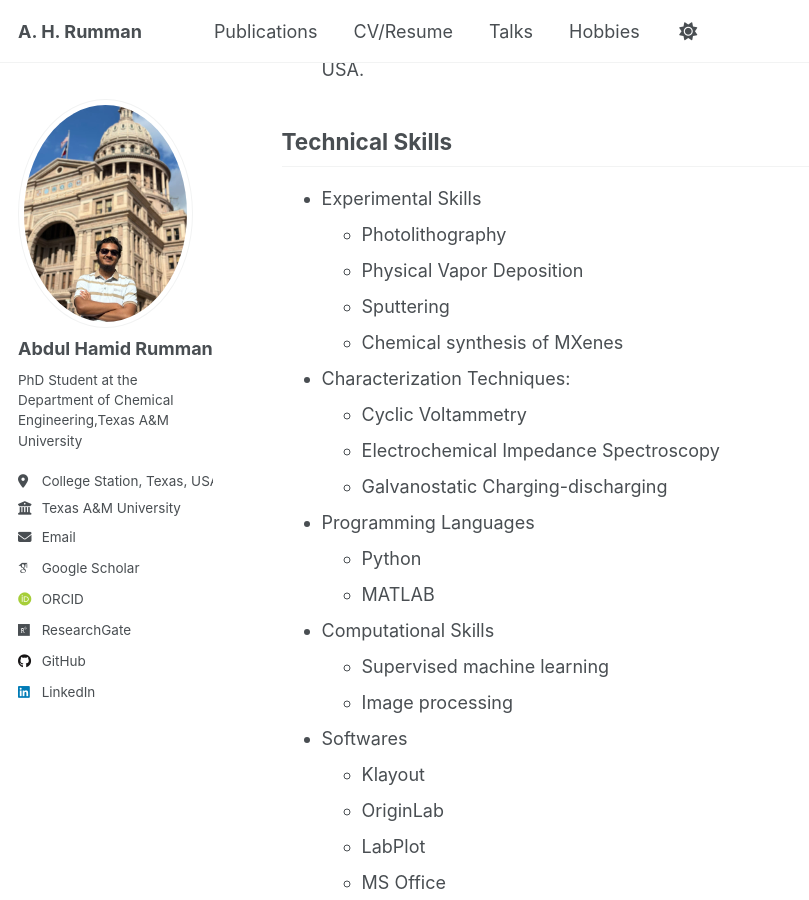
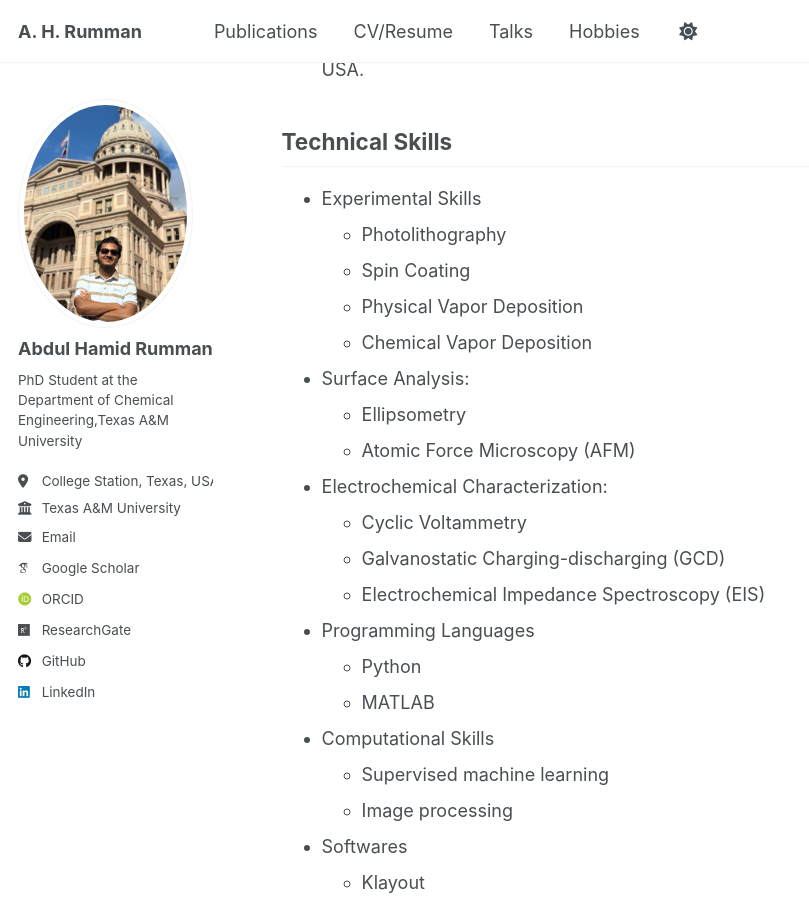
Before and after one commit to AbdulHamidRumman/abdulhamidrumman.github.io, a Jekyll site: the page built from _pages/about.md, in a window 1280 px wide and 900 px high, scrolled down 2611 px. Shown: the whole window, without its empty margins (0-809 px from the left). Built offline with Jekyll 4.4.1, drawn with Linux system fonts in a browser that asks for light colours; some web fonts are replaced; a script that is not in the unit is left out.

Commit message:
updated about.md

```diff
--- a/_pages/about.md
+++ b/_pages/about.md
@@ -60,13 +60,16 @@ Technical Skills
 ------
 * Experimental Skills
   * Photolithography
+  * Spin Coating
   * Physical Vapor Deposition
-  * Sputtering
-  * Chemical synthesis of MXenes
-* Characterization Techniques:
+  * Chemical Vapor Deposition
+* Surface Analysis:
+    * Ellipsometry
+    * Atomic Force Microscopy (AFM)
+* Electrochemical Characterization:
     * Cyclic Voltammetry
-    * Electrochemical Impedance Spectroscopy
-    * Galvanostatic Charging-discharging
+    * Galvanostatic Charging-discharging (GCD)
+    * Electrochemical Impedance Spectroscopy (EIS)
 * Programming Languages
   * Python
   * MATLAB
```
